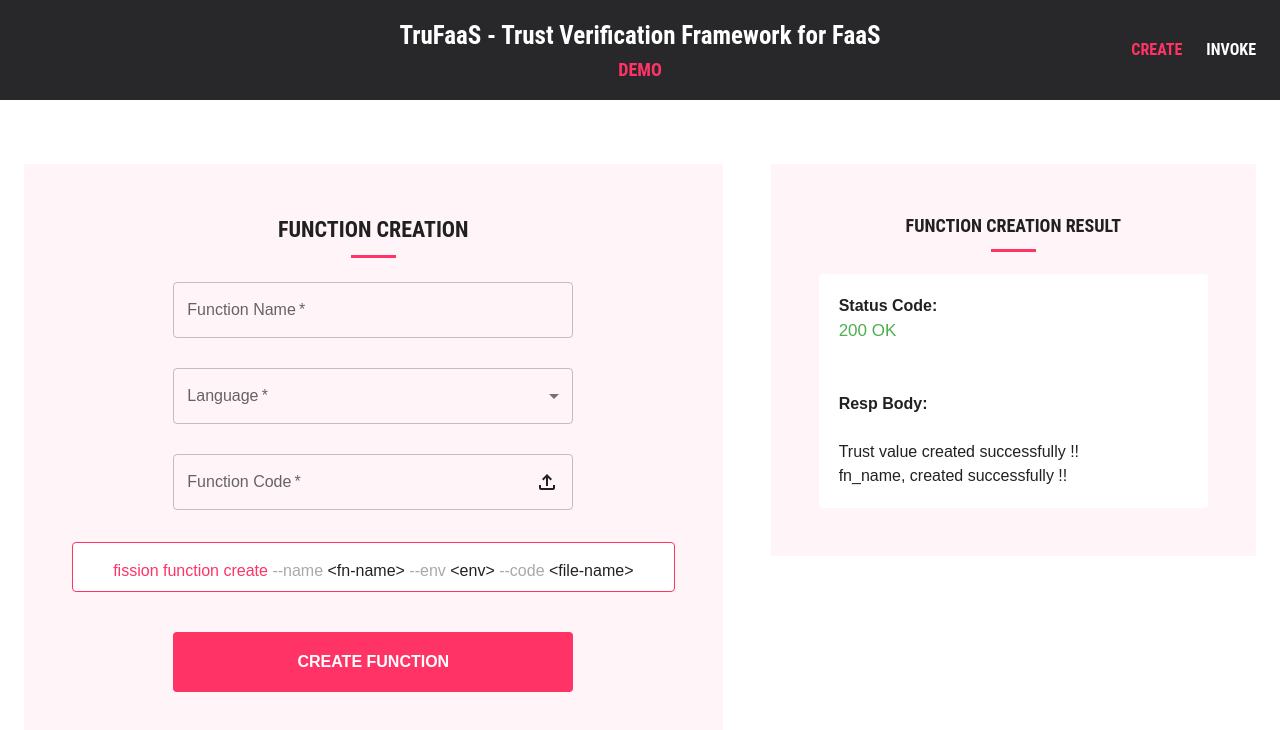
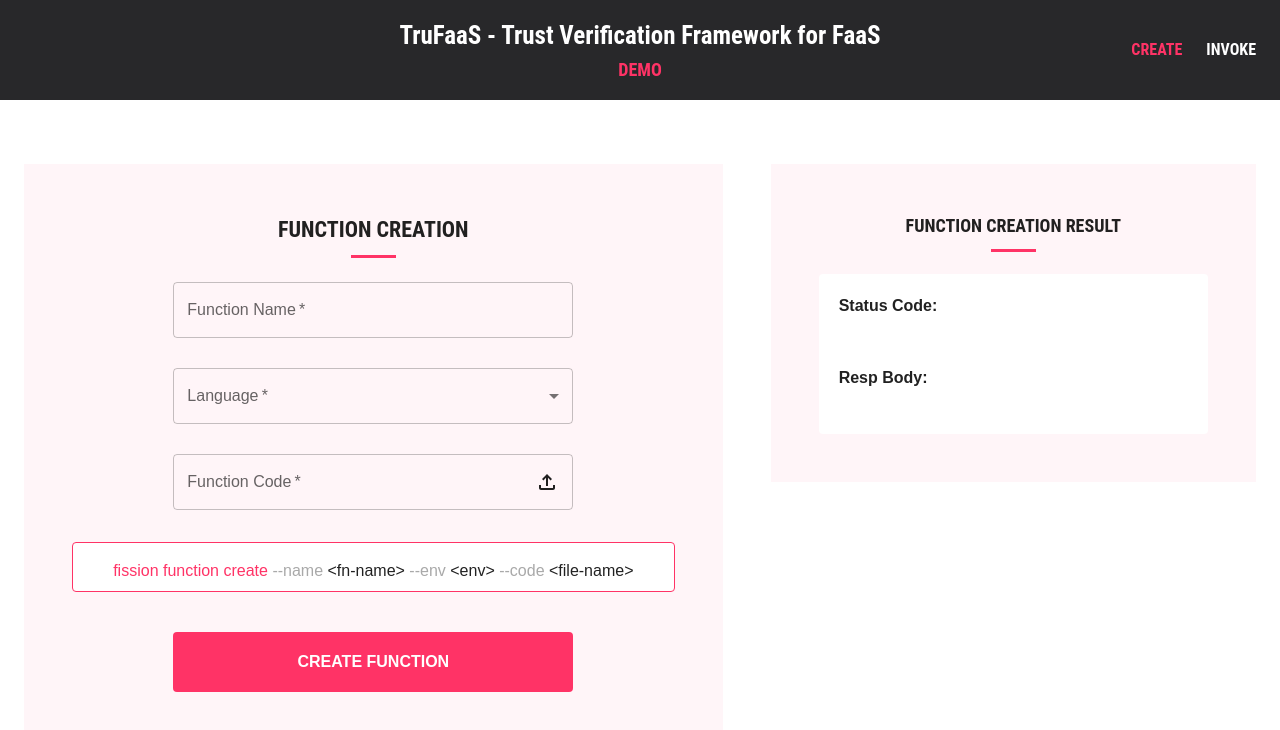
Before and after one commit to TruFaaS/TruFaaS-Demo-App, a React (Vite) app: page /create in a window 1280 px wide. Shown: the top 730 px of the page. Built offline with nearby package versions, Linux system fonts and the light colour scheme.

Commit message:
Added create impl

```diff
--- a/src/pages/Create.jsx
+++ b/src/pages/Create.jsx
@@ -19,6 +19,8 @@ import CmdCard from "../components/CmdCard";
 import FormButton from "../components/FormButton";
 import CustomTypography from "../components/CustomTypography";
 
+const CREATE_URL = "http://localhost:8000/create"
+
 function Create() {
   const {
     register,
@@ -29,7 +31,10 @@ function Create() {
   const [lang, setLang] = useState("");
   const [fnName, setFnName] = useState("");
   const [uploadedFile, setUploadedFile] = useState(null);
+  const [statusCode, setStatusCode] = useState("");
+  const [statusText, setStatusText] = useState("");
   const [reqSent, setReqSent] = useState(false);
+  const [respBody, setRespBody] = useState("");
 
   const handleFileUpload = (file) => {
     setUploadedFile(file);
@@ -43,11 +48,43 @@ function Create() {
     setFnName(event.target.value);
   };
 
-  const onSubmit = (data) => {
-    console.log(data);
-    console.log(lang);
-    console.log(uploadedFile);
+  const handleNewRequest = () => {
+    setStatusCode("");
+    setStatusText("");
     setReqSent(true);
+    setRespBody("");
+  };
+
+  const handleRequestComplete = () => {
+    setReqSent(false);
+  };
+
+  const onSubmit = async () => {
+    const formData = new FormData();
+    formData.append("fn_name", fnName);
+    formData.append("env", lang);
+    formData.append("code", uploadedFile);
+    handleNewRequest();
+    try {
+      const response = await fetch(CREATE_URL, {
+        method: "POST",
+        body: formData,
+      });
+
+      const responseBody = await response.text();
+      setRespBody(JSON.parse(responseBody));
+      setStatusCode(response.status);
+      setStatusText(response.statusText);
+
+      if (response.status == 201) {
+        console.log("Request sent successfully");
+      } else {
+        console.log("Request failed:", responseBody);
+      }
+    } catch (error) {
+      console.error("Error:", error);
+    }
+    handleRequestComplete();
   };
 
   return (
@@ -101,7 +138,7 @@ function Create() {
                       fullWidth
                     >
                       <MenuItem value={"python"}>Python</MenuItem>
-                      <MenuItem value={"node"}>JavaScript</MenuItem>
+                      <MenuItem value={"nodejs"}>JavaScript</MenuItem>
                     </Select>
                   </FormControl>
 
@@ -148,23 +185,20 @@ function Create() {
                   </Typography>
                   <Typography
                     variant="body1"
-                    color="success.main"
+                    color={statusCode === 200 ? "success.main" : "error.main"}
                     fontSize={17}
                   >
                     {" "}
-                    200 OK
+                    {statusCode + " " + statusText || ""}
                   </Typography>
                   <br />
                   <br />
+
                   <Typography variant="body1" fontWeight="bold">
                     Resp Body:
                   </Typography>
                   <br />
-                  <Typography variant="body1">
-                    Trust value created successfully !!
-                    <br />
-                    fn_name, created successfully !!
-                  </Typography>
+                  <Typography variant="body1" style={{ whiteSpace: "pre-wrap" }}>{respBody.result}</Typography>
                 </Paper>
               </Grid>
             </Grid>
```
Also changed, not shown: hello.js (added, +7 -0 lines).
